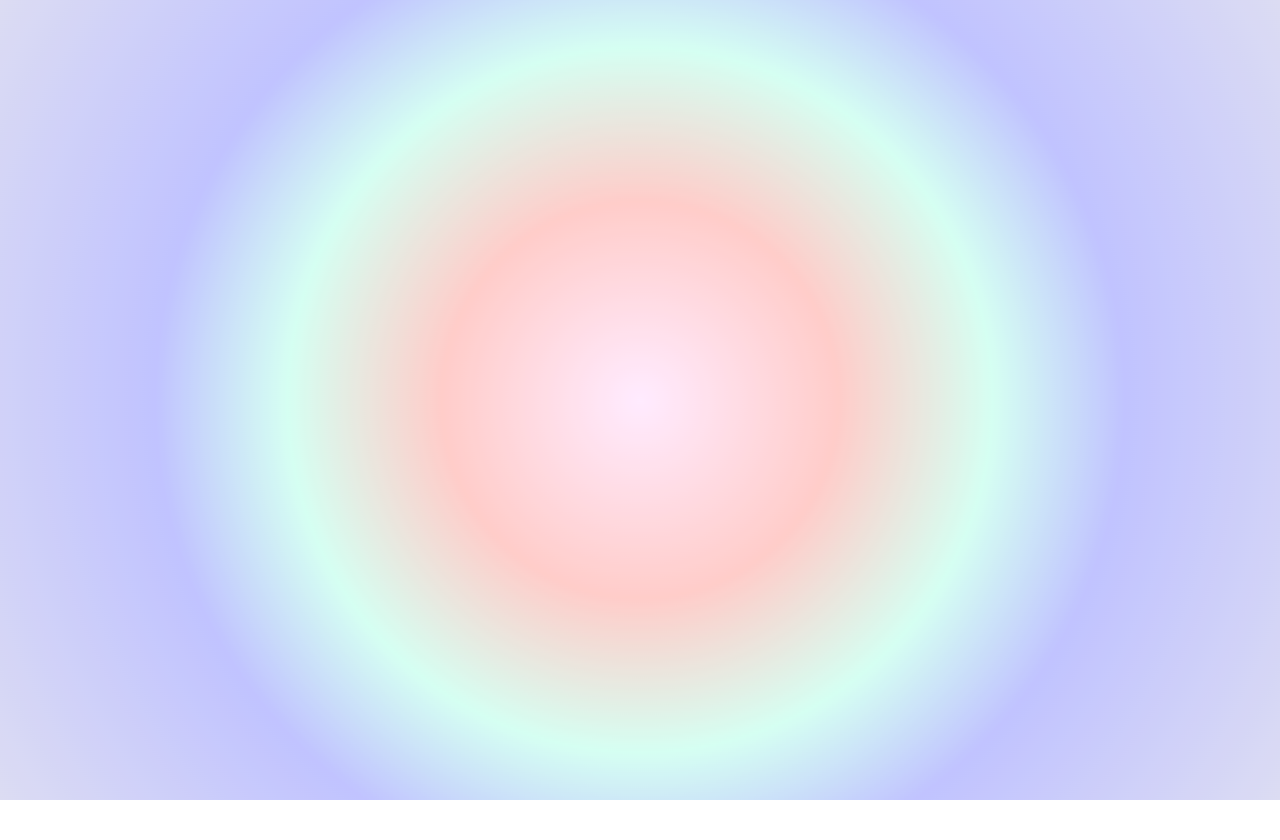
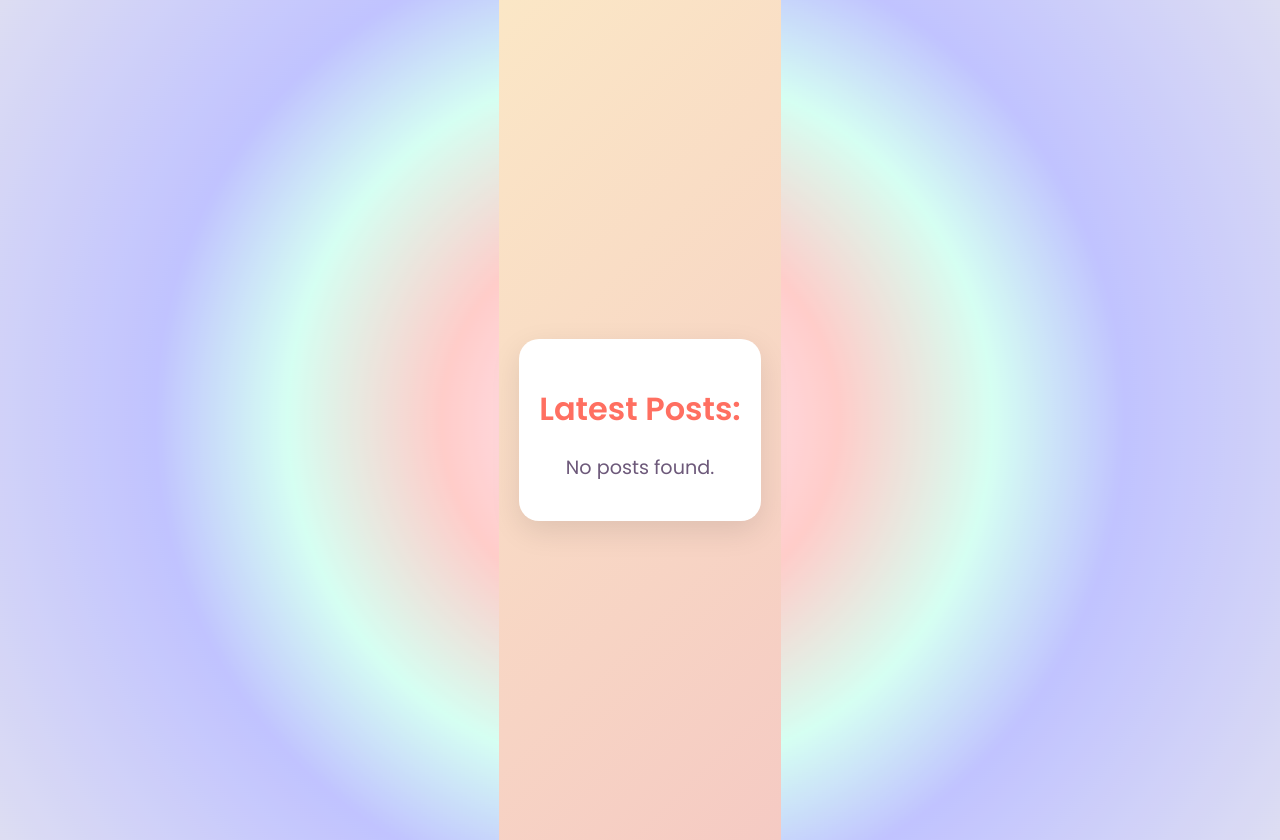
Before and after one commit to Amisha2700/hostelbuddie, a React (Vite) app in the folder frontend_main/hb_login/: page /display1 in a window 1280 px wide. Before the commit this address had no page. Before the commit the page ends 800 px from the top, so only its background shows below. Built offline with nearby package versions, Linux system fonts and the light colour scheme.

Commit message:
Buttons change in home.jsx

```diff
--- a/frontend_main/hb_login/src/App.jsx
+++ b/frontend_main/hb_login/src/App.jsx
@@ -11,7 +11,7 @@ import Roommate from './roommate.jsx';
 import MatchesPage from './match.jsx';
 // import Profile from './Profile.jsx';
 import Display from "./assets/display.jsx";
-
+import Display1 from "./assets/display1.jsx";
 function App() {
   return (
     <Router>
@@ -28,6 +28,7 @@ function App() {
           <Route path="/found" element={<Found/>} />
           <Route path="/match" element={<MatchesPage/>} />
           <Route path="/display" element={<Display />} />
+          <Route path="/display1" element={<Display1 />} />
         </Routes>
       </div>
     </Router>
--- /dev/null
+++ b/frontend_main/hb_login/src/assets/display1.css
@@ -0,0 +1,115 @@
+.display-container {
+    display: flex;
+    justify-content: center;
+    align-items: center;
+    min-height: 100vh;
+    background: linear-gradient(135deg, #fbe7c6, #f5cac3);
+    font-family: 'Poppins', sans-serif;
+    padding: 20px;
+  }
+
+  /* Posts container styling */
+  .posts-container {
+    background: #ffffff;
+    box-shadow: 0px 10px 30px rgba(0, 0, 0, 0.1);
+    border-radius: 20px;
+    padding: 20px;
+    max-width: 800px;
+    width: 90%;
+    animation: slideIn 1s ease-out;
+  }
+
+  .posts-container h2 {
+    text-align: center;
+    color: #ff6f61;
+    font-size: 2rem;
+    margin-bottom: 20px;
+  }
+
+  /* Individual post card styling */
+  .post-card {
+    display: flex;
+    flex-direction: column;
+    align-items: center;
+    background: #ffe5d9;
+    box-shadow: 0px 6px 20px rgba(0, 0, 0, 0.1);
+    border-radius: 15px;
+    padding: 15px;
+    margin: 15px 0;
+    transition: transform 0.3s, box-shadow 0.3s;
+  }
+
+  .post-card:hover {
+    transform: translateY(-10px);
+    box-shadow: 0px 12px 30px rgba(0, 0, 0, 0.2);
+  }
+
+  /* Post image styling */
+  .post-image {
+    max-width: 100%;
+    height: auto;
+    border-radius: 10px;
+    margin-bottom: 10px;
+    border: 2px dashed #ff6f61;
+    animation: floatImage 4s infinite;
+  }
+
+  /* Post text styling */
+  .post-card h3 {
+    color: #6d597a;
+    font-size: 1.5rem;
+    margin: 10px 0;
+  }
+
+  .post-card p {
+    color: #355070;
+    font-size: 1rem;
+    text-align: center;
+    margin: 5px 0;
+  }
+
+  /* No posts found message */
+  .posts-container p {
+    text-align: center;
+    color: #6d597a;
+    font-size: 1.2rem;
+    margin-top: 20px;
+  }
+
+  /* Animations */
+  @keyframes slideIn {
+    from {
+      opacity: 0;
+      transform: translateY(50px);
+    }
+    to {
+      opacity: 1;
+      transform: translateY(0);
+    }
+  }
+
+  @keyframes floatImage {
+    0% {
+      transform: translateY(0px);
+    }
+    50% {
+      transform: translateY(-10px);
+    }
+    100% {
+      transform: translateY(0px);
+    }
+  }
+
+  /* Scrollbar styling */
+  ::-webkit-scrollbar {
+    width: 8px;
+  }
+
+  ::-webkit-scrollbar-thumb {
+    background-color: #ff6f61;
+    border-radius: 10px;
+  }
+
+  ::-webkit-scrollbar-track {
+    background: #ffe5d9;
+  }
--- /dev/null
+++ b/frontend_main/hb_login/src/assets/display1.jsx
@@ -0,0 +1,38 @@
+import React from "react";
+import { useLocation } from "react-router-dom";
+import "./display1.css";
+const Display = () => {
+  const location = useLocation();
+  //console.log(location.state);
+  const { posts } = location.state || { posts: [] };
+
+  return (
+    <div className="display-container">
+      {(
+        <div className="posts-container">
+          <h2>Latest Posts:</h2>
+          {posts.length > 0 ? (
+            posts.map((post) => (
+              <div key={post._id} className="post-card">
+                <img
+                  src={post.picturepath}
+                  alt={post.itemName}
+                  className="post-image"
+                  style={{ width: "50%", height: "auto", borderRadius: "8px" }} // Custom styling
+                />
+                <h3>{post.itemName}</h3>
+                <p>{post.itemDescription}</p>
+                <p>{post.price}</p>
+                <p>{post.contactInformation}</p>
+              </div>
+            ))
+          ) : (
+            <p>No posts found.</p>
+          )}
+        </div>
+      )}
+    </div>
+  );
+};
+
+export default Display;
--- a/frontend_main/hb_login/src/assets/home.jsx
+++ b/frontend_main/hb_login/src/assets/home.jsx
@@ -328,7 +328,7 @@ const Home = () => {
         const data = await response.json();
         console.log(data);
         setPosts(data);
-        navigate("/display", { state: { posts: data } });
+        navigate("/display1", { state: { posts: data } });
         //setShowPosts(true); // Show the posts after fetching
       } catch (error) {
         console.error("Error fetching posts:", error.message);
@@ -349,7 +349,7 @@ const Home = () => {
         const data = await response.json();
         console.log(data);
         setPosts(data);
-        navigate("/display", { state: { posts: data } });
+        navigate("/display1", { state: { posts: data } });
         //setShowPosts(true); // Show the posts after fetching
       } catch (error) {
         console.error("Error fetching posts:", error.message);
--- a/frontend_main/hb_login/src/sell.jsx
+++ b/frontend_main/hb_login/src/sell.jsx
@@ -1,14 +1,16 @@
-import React, { useState } from 'react';
+import React, { useState, useRef } from 'react';
 import './Forms.css';
-
+import axios from 'axios';
 const Sell = () => {
   const [formData, setFormData] = useState({
     itemName: '',
     itemDescription: '',
     contactInfo: '',
     itemImage: null,
-     price: ''
+    price: 0,
   });
+
+  const fileInputRef = useRef(null); // Ref for file input
 
   const handleChange = (e) => {
     const { name, value } = e.target;
@@ -25,9 +27,35 @@ const Sell = () => {
     });
   };
 
-  const handleSubmit = (e) => {
+  const handleSubmit = async(e) => {
     e.preventDefault();
-    console.log('Sell Form Submitted', formData);
+    try {
+      const data = new FormData();
+      data.append('itemName', formData.itemName);
+      data.append('itemDescription', formData.itemDescription);
+      data.append('price', formData.price);
+      data.append('contactInformation', formData.contactInfo);
+      data.append('picturepath', formData.itemImage);
+      const email = localStorage.getItem('emailid');
+      data.append('emailid', email);
+      console.log('Token:', localStorage.getItem('generatetoken'));
+
+      const config = {
+        headers: {
+          'Content-Type': 'multipart/form-data',
+          Authorization: `Bearer ${localStorage.getItem('generatetoken')}`, // Include a token if your `verify` middleware requires authentication
+        },
+      };
+
+      const response = await axios.post(
+        'http://localhost:4200/posts/buy-sell/newSellPosts',
+        data,
+        config
+      );
+
+      console.log('Post created successfully:', response.data);
+    // Log the form data
+    //console.log('Sell Form Submitted', formData);
 
     // Reset form fields
     setFormData({
@@ -35,9 +63,17 @@ const Sell = () => {
       itemDescription: '',
       contactInfo: '',
       itemImage: null,
-       price: ''
+      price:0,
     });
+  }catch(error){
+    console.error('Error creating post:', error.response ? error.response.data : error.message);
+  }
   };
+  //   // Reset file input manually
+  //   if (fileInputRef.current) {
+  //     fileInputRef.current.value = null;
+  //   }
+  // };
 
   return (
     <div className="container">
@@ -86,6 +122,7 @@ const Sell = () => {
               placeholder="Enter your email or phone number"
             />
           </div>
+
           <div className="form-group">
             <label htmlFor="price" className="label">Price:</label>
             <input
@@ -106,6 +143,7 @@ const Sell = () => {
               type="file"
               id="itemImage"
               name="itemImage"
+              ref={fileInputRef} // Attach ref to input
               onChange={handleFileChange}
               className="file-input"
             />
```
